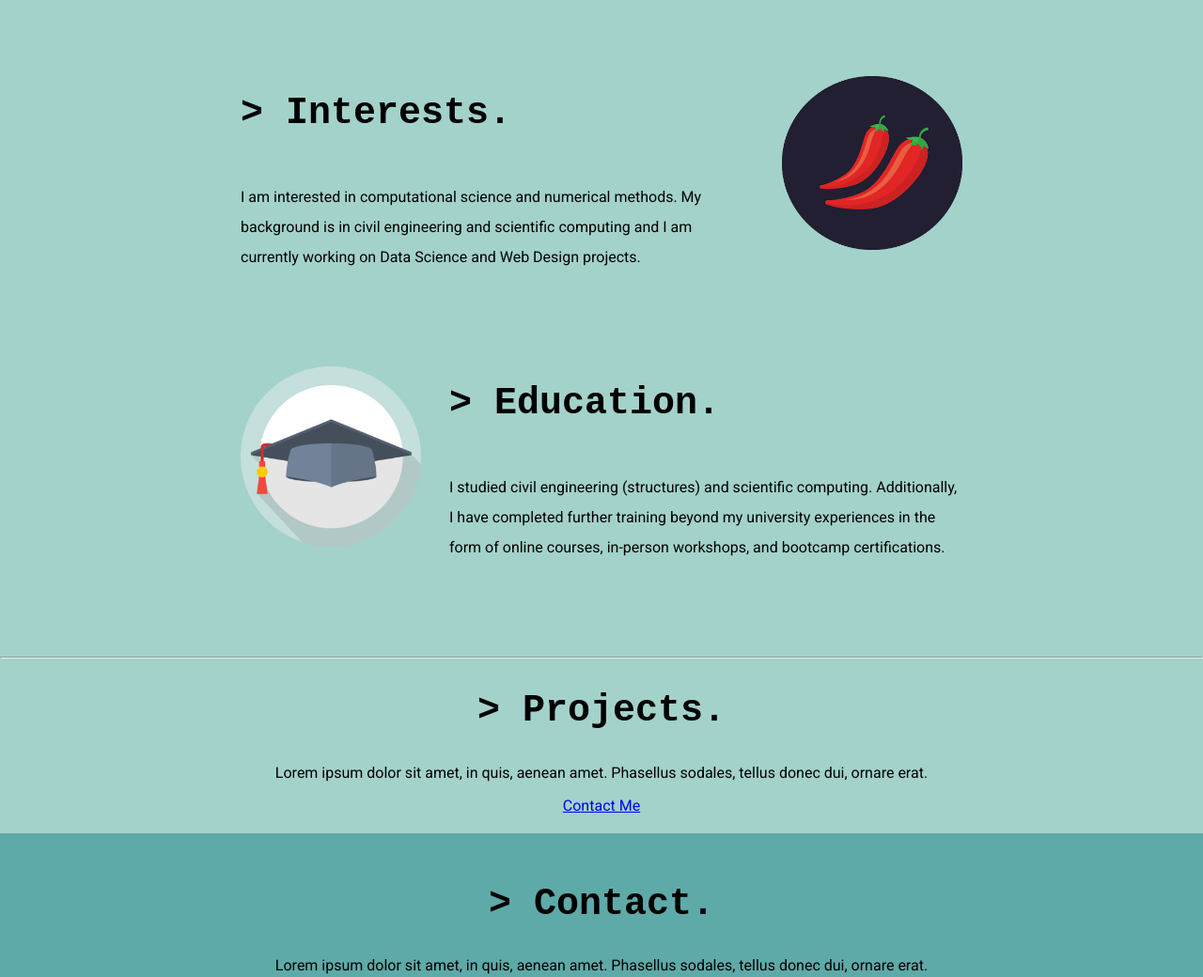
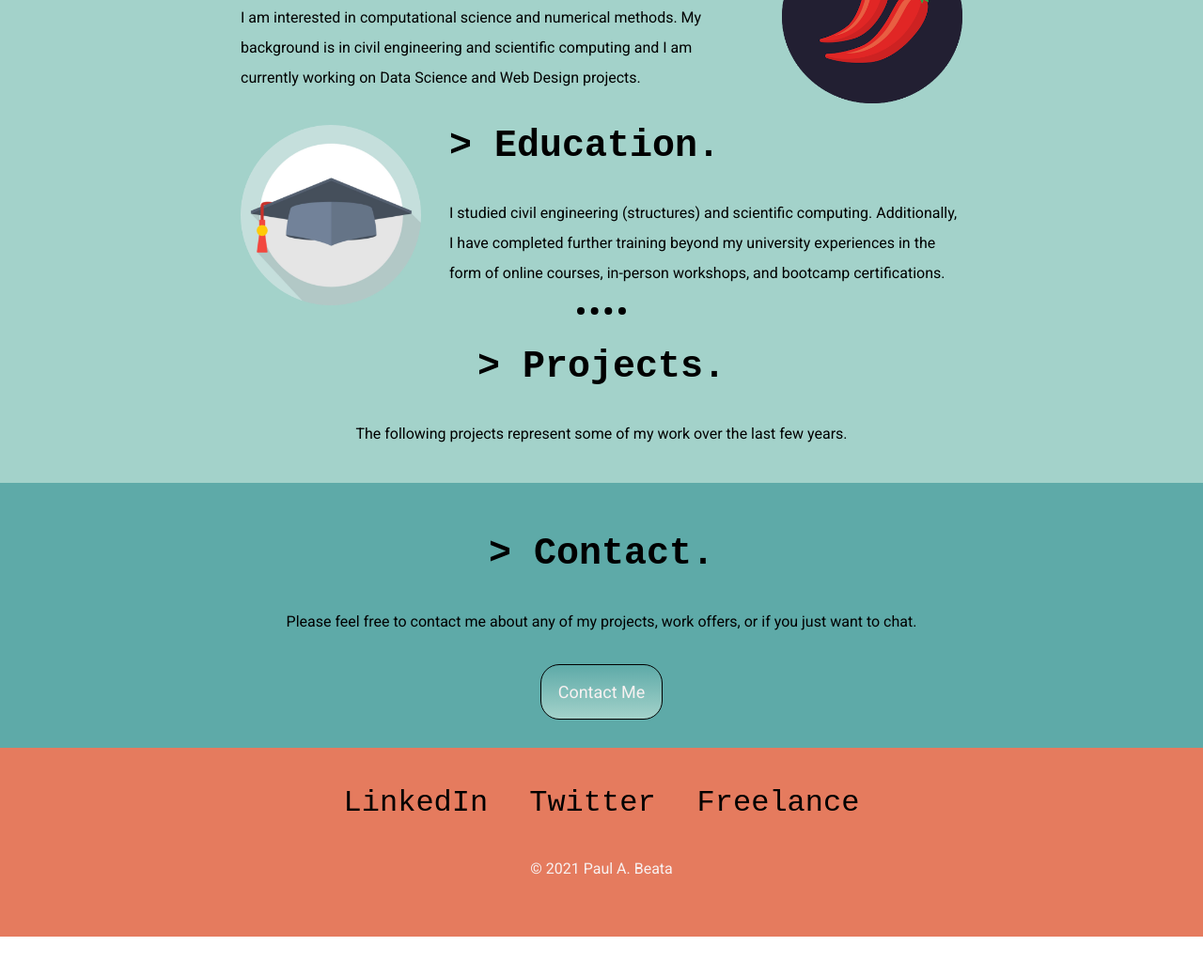
Before and after one commit to pbeata/CSS_personal_site, a plain HTML site: page index.html in a window 1280 px wide. Shown: the part 1527-2567 px from the top of the page at 94% size. After the commit the page ends 2524 px from the top, so only its background shows below. Drawn offline with Linux system fonts and the light colour scheme.

Commit message:
add buttons and more style to my personal site

```diff
--- a/css/styles.css
+++ b/css/styles.css
@@ -48,6 +48,30 @@ h3 {
   visibility: hidden;
 } */
 
+hr {
+  border-style: none;
+  border-top: 8px dotted black;
+  background-color: #a3d2ca;
+  width: 4%;
+  /* padding: 10px auto; */
+}
+
+p {
+  line-height: 2;
+}
+
+a {
+  color: black;
+  font-family: monospace;
+  margin: 10px 20px;
+  font-size: 2rem;
+  text-decoration: none;
+}
+
+a:hover {
+  color: #f8f1f1;
+}
+
 .header {
   background-color: #db6400;
   /* position: fixed; */
@@ -85,12 +109,11 @@ h3 {
 }
 
 .footer-container {
-  background-color: #db6400;
-  /* height: 100px; */
+  /* background-color: #db6400;  */
+  background-color: #E57B5E;
   width: 100%;
-  padding-top: 20px;
+  padding-top: 40px;
   padding-bottom: 20px;
-  /* width: 200px; */
 }
 
 .bottom-cloud {
@@ -155,9 +178,27 @@ h3 {
 
 .skill-row {
   width: 60%;
-  margin: 100px auto 100px auto;
+  margin: 20px auto 20px auto;
   text-align: left;
-  line-height: 2;
+}
+
+.profile {
+  width: 50%;
+  margin: auto;
+}
+
+.contact-info {
+  width: 60%;
+  margin: auto;
+}
+
+.profile-text {
+  margin-bottom: 50px;
+}
+
+.copyright {
+  color: #f8f1f1;
+  padding: 20px 0;
 }
 
 /* .skill-info {
@@ -167,3 +208,40 @@ h3 {
 .interest-info {
   clear: right;
 } */
+
+
+.BUTTON_ORE {
+   background: #5EAAA8;
+   background-image: -webkit-linear-gradient(top, #5EAAA8, #A3D2CA);
+   background-image: -moz-linear-gradient(top, #5EAAA8, #A3D2CA);
+   background-image: -ms-linear-gradient(top, #5EAAA8, #A3D2CA);
+   background-image: -o-linear-gradient(top, #5EAAA8, #A3D2CA);
+   background-image: -webkit-gradient(to bottom, #5EAAA8, #A3D2CA);
+   -webkit-border-radius: 20px;
+   -moz-border-radius: 20px;
+   border-radius: 20px;
+   color: #f8f1f1;
+   font-family: Roboto;
+   font-size: 18px;
+   font-weight: 100;
+   padding: 18px;
+   border: solid black 1px;
+   text-decoration: none;
+   display: inline-block;
+   cursor: pointer;
+   text-align: center;
+}
+
+.BUTTON_ORE:hover {
+   border: solid #337FED 1px;
+   background: #1E62D0;
+   background-image: -webkit-linear-gradient(top, #1E62D0, #3D94F6);
+   background-image: -moz-linear-gradient(top, #1E62D0, #3D94F6);
+   background-image: -ms-linear-gradient(top, #1E62D0, #3D94F6);
+   background-image: -o-linear-gradient(top, #1E62D0, #3D94F6);
+   background-image: -webkit-gradient(to bottom, #1E62D0, #3D94F6);
+   -webkit-border-radius: 20px;
+   -moz-border-radius: 20px;
+   border-radius: 20px;
+   text-decoration: none;
+}
--- a/index.html
+++ b/index.html
@@ -43,7 +43,7 @@
     <div class="profile">
       <img src="" alt="">
       <h2> > Welcome.</h2>
-      <p>My name is Paul and I am a research scientist in the field of
+      <p class="profile-text">My name is Paul and I am a research scientist in the field of
         mechanical and aerospace engineering. I work primarily in R&D in the
         area of Isogeometric Analysis and Simulation developing toolkits
         for the simulation of shell-like structures (e.g., aircraft fuselages
@@ -70,7 +70,7 @@
             <li>Simulation: <strong>Abaqus, Fire Dynamics Simulator (FDS)</strong></li>
             <li>Visualization: <strong>Paraview, Inkscape</strong></li>
             <li>OS: <strong>Windows, Linux (Ubuntu)</strong></li>
-            <li>Office: <strong>Microsoft Office Suite; Google Workspace</strong></li>
+            <li>Office: <strong>Microsoft Office Suite, Google Workspace</strong></li>
             <!-- <li>Pre-Compiled Languages: <strong>C/C++, Fortran</strong></li>
             <li>Interpreted Languages: <strong>Python, MATLAB</strong></li>
             <li>Web Design Languages: <strong>HTML, CSS</strong></li>
@@ -105,18 +105,20 @@
       </div>
     </div>
     <hr>
-    <div class="contact-me">
+    <div class="my-projects">
       <h2> > Projects. </h2>
-      <!-- <h3>Lorem ipsum dolor sit amet, non elit.</h3> -->
-      <p>Lorem ipsum dolor sit amet, in quis, aenean amet. Phasellus sodales, tellus donec dui, ornare erat.</p>
-      <a class="btn" href="mailto:pbeata@live.com">Contact Me</a>
+      <p>The following projects represent some of my work over the last few years.</p>
     </div>
   </div>
 
 
   <div class="bottom-container">
     <h2> > Contact. </h2>
-    <p>Lorem ipsum dolor sit amet, in quis, aenean amet. Phasellus sodales, tellus donec dui, ornare erat.</p>
+    <p class="contact-info">Please feel free to contact me about any of my projects,
+      work offers, or if you just want to chat.</p>
+      <br>
+    <!-- <a class="btn" href="mailto:pbeata@live.com">Contact Me</a> -->
+    <a href="mailto:pbeata@live.com" class="BUTTON_ORE">Contact Me</a>
   </div>
 
 
@@ -124,7 +126,7 @@
     <a class="footer-link" href="https://www.linkedin.com/in/pbeata/">LinkedIn</a>
     <a class="footer-link" href="https://twitter.com/paulbeata">Twitter</a>
     <a class="footer-link" href="https://pbeata.github.io/cv/">Freelance</a>
-    <p>© 2021 Paul A. Beata</p>
+    <p class="copyright">© 2021 Paul A. Beata</p>
   </div>
 
 </body>
```
